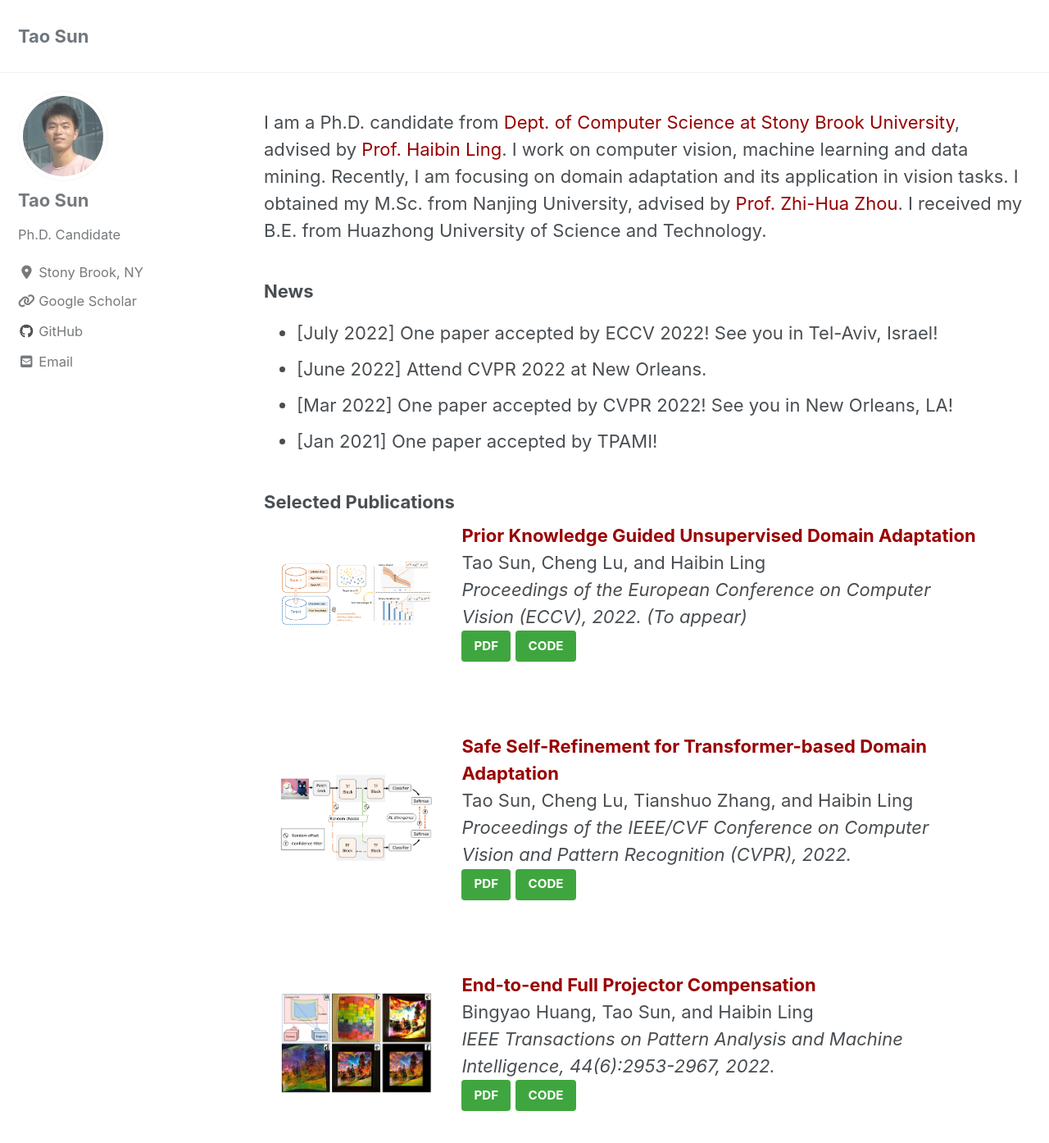
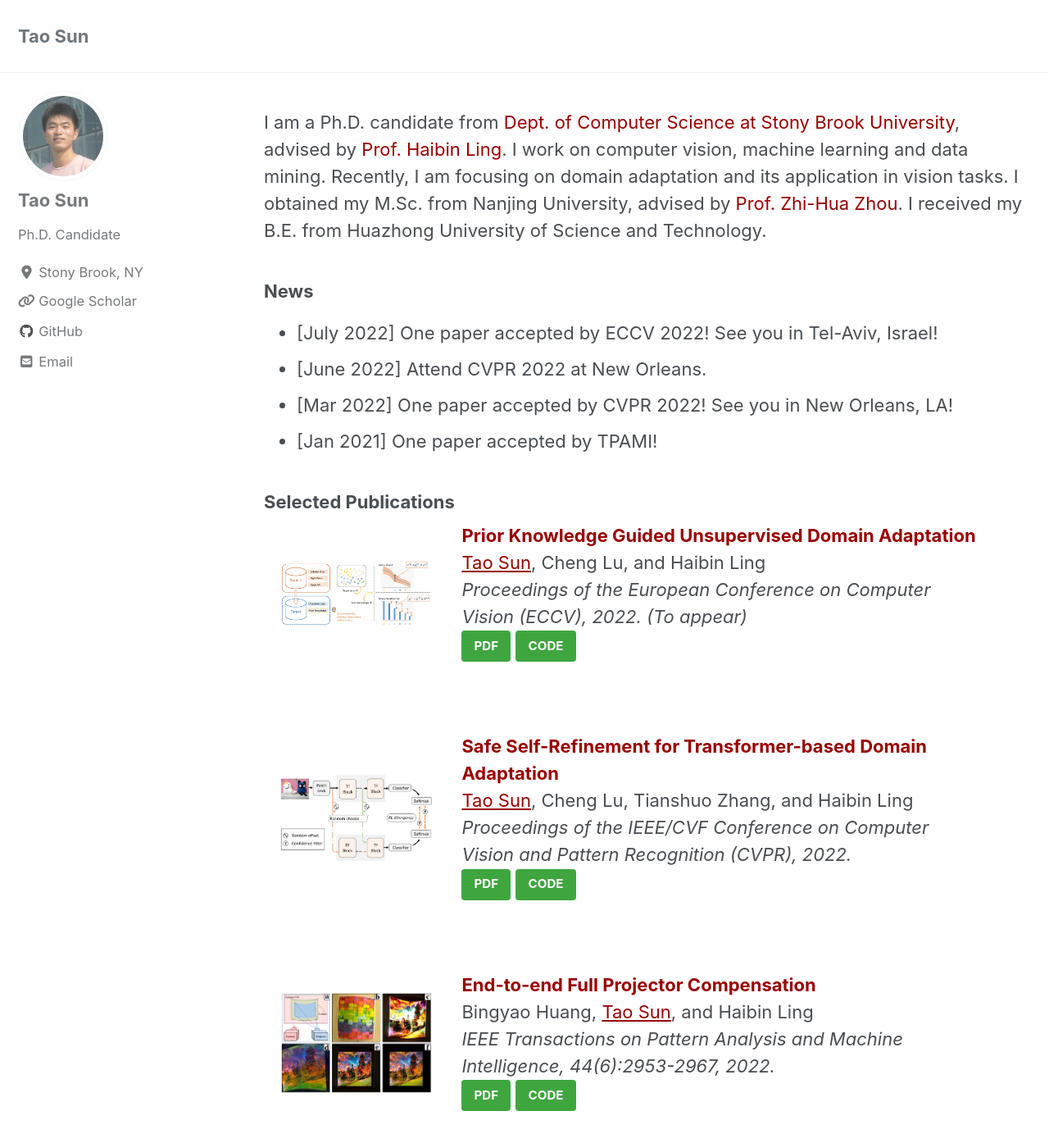
Before and after one commit to tsun/tsun.github.io, a Jekyll site: the page built from _pages/home.md, in a window 1280 px wide and 1400 px high. Shown: the top 1394 px of the window at 82% size. Built offline with Jekyll 4.4.1, drawn with Linux system fonts in a browser that asks for light colours; cached includes are drawn as plain includes; nearby versions of some CDN libraries.

Commit message:
update home

```diff
--- a/_pages/home.md
+++ b/_pages/home.md
@@ -25,7 +25,7 @@ I am a Ph.D. candidate from <a href="https://www.cs.stonybrook.edu/" target="_bl
    <div class="img"><img class="img_responsive" src="/images/pub/eccv22.png"></div>
    <div class="text">
      <div class="title"><a style="color:#990000; font-weight:bold;">Prior Knowledge Guided Unsupervised Domain Adaptation</a></div>
-     <div class="authors">Tao Sun, Cheng Lu, and Haibin Ling
+     <div class="authors"><a style="text-decoration:underline;">Tao Sun</a>, Cheng Lu, and Haibin Ling
      </div>
      <div>
        <em>Proceedings of the European Conference on Computer Vision (ECCV), 2022. (To appear)</em>
@@ -42,13 +42,13 @@ I am a Ph.D. candidate from <a href="https://www.cs.stonybrook.edu/" target="_bl
    <div class="img"><img class="img_responsive" src="/images/pub/cvpr22.png"></div>
    <div class="text">
      <div class="title"><a style="color:#990000; font-weight:bold;">Safe Self-Refinement for Transformer-based Domain Adaptation</a></div>
-     <div class="authors">Tao Sun, Cheng Lu, Tianshuo Zhang, and Haibin Ling
+     <div class="authors"><a style="text-decoration:underline;">Tao Sun</a>, Cheng Lu, Tianshuo Zhang, and Haibin Ling
      </div>
      <div>
        <em>Proceedings of the IEEE/CVF Conference on Computer Vision and Pattern Recognition (CVPR), 2022.</em>
  <br>
        <a class="btn btn--success btn--small" href="https://arxiv.org/abs/2204.07683">PDF</a>
-       <a class="btn btn--success btn--small" href="https://https://github.com/tsun/SSRT">CODE</a>
+       <a class="btn btn--success btn--small" href="https://github.com/tsun/SSRT">CODE</a>
      </div>
    </div>
  </div>
@@ -59,7 +59,7 @@ I am a Ph.D. candidate from <a href="https://www.cs.stonybrook.edu/" target="_bl
    <div class="img"><img class="img_responsive" src="/images/pub/tpami21.png"></div>
    <div class="text">
      <div class="title"><a style="color:#990000; font-weight:bold;">End-to-end Full Projector Compensation</a></div>
-     <div class="authors">Bingyao Huang, Tao Sun, and Haibin Ling
+     <div class="authors">Bingyao Huang, <a style="text-decoration:underline;">Tao Sun</a>, and Haibin Ling
      </div>
      <div>
        <em>IEEE Transactions on Pattern Analysis and Machine Intelligence, 44(6):2953-2967, 2022.</em>
```
